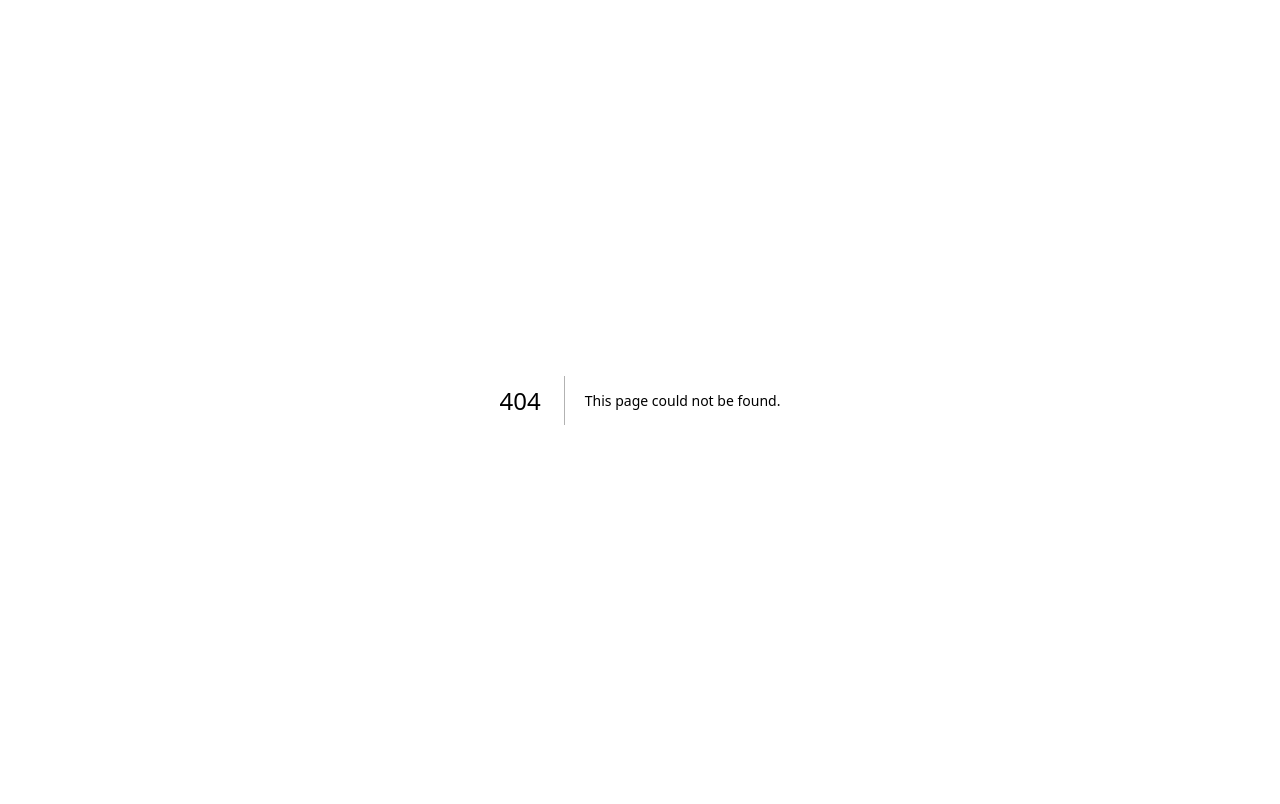
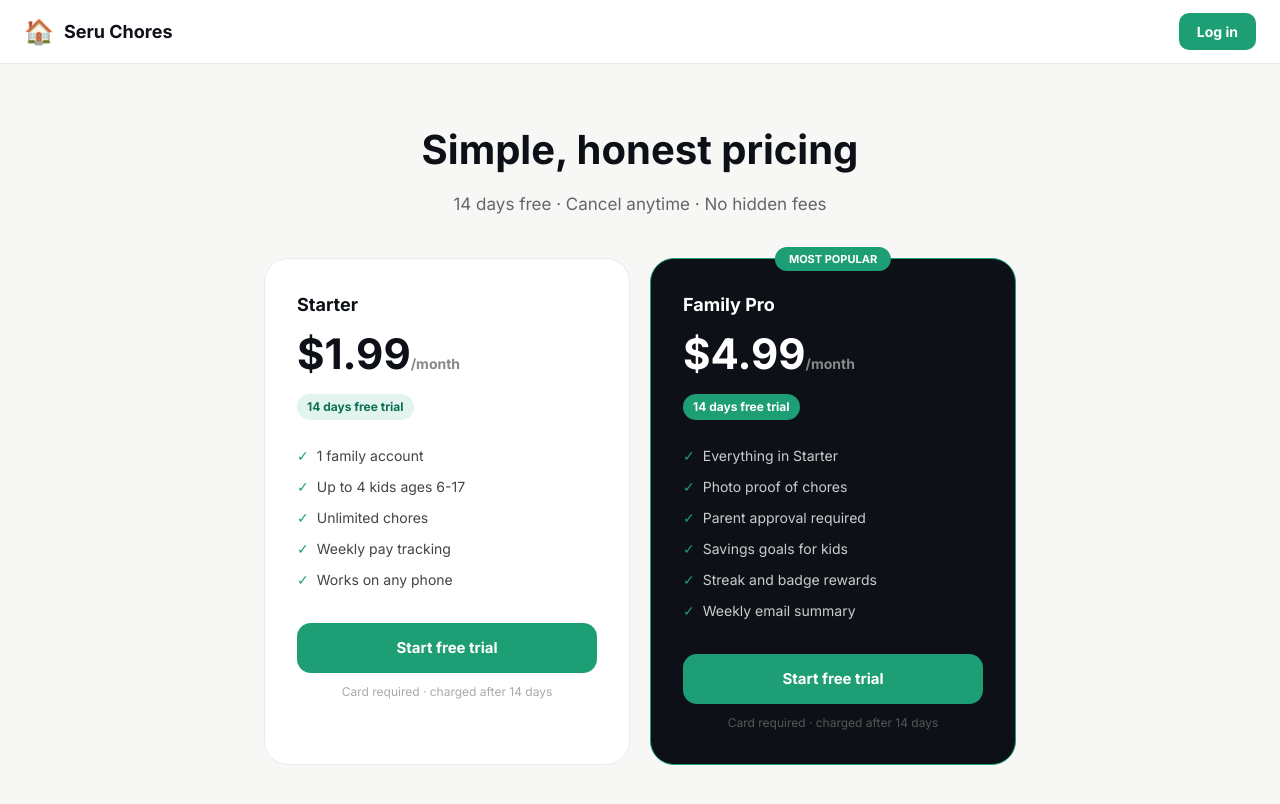
Before and after one commit to ChefNek2025/home-chores, a Next.js app: page /pricing in a window 1280 px wide. Before the commit this address had no page. Shown: the top 804 px of the page. Built offline with nearby package versions, Linux system fonts and the light colour scheme; no server answers.

Commit message:
Add Stripe payments with 14 day free trial

```diff
--- a/package.json
+++ b/package.json
@@ -9,6 +9,8 @@
     "lint": "next lint"
   },
   "dependencies": {
+    "@stripe/react-stripe-js": "^6.6.0",
+    "@stripe/stripe-js": "^9.8.0",
     "@supabase/auth-helpers-nextjs": "^0.15.0",
     "@supabase/auth-helpers-react": "^0.15.0",
     "@supabase/supabase-js": "^2.108.2",
@@ -18,6 +20,7 @@
     "postcss": "^8.5.15",
     "react": "^18",
     "react-dom": "^18",
+    "stripe": "^22.2.1",
     "tailwindcss": "^3.3.0",
     "uuid": "^14.0.0"
   },
--- /dev/null
+++ b/pages/api/create-checkout.ts
@@ -0,0 +1,28 @@
+import Stripe from 'stripe';
+import type { NextApiRequest, NextApiResponse } from 'next';
+
+const stripe = new Stripe(process.env.STRIPE_SECRET_KEY!, { apiVersion: '2025-05-28.basil' });
+
+export default async function handler(req: NextApiRequest, res: NextApiResponse) {
+  if (req.method !== 'POST') return res.status(405).end();
+
+  const { priceId, email } = req.body;
+
+  try {
+    const session = await stripe.checkout.sessions.create({
+      payment_method_types: ['card'],
+      mode: 'subscription',
+      customer_email: email,
+      line_items: [{ price: priceId, quantity: 1 }],
+      subscription_data: {
+        trial_period_days: 14,
+      },
+      success_url: `${process.env.NEXT_PUBLIC_URL || 'http://localhost:3000'}/dashboard?success=true`,
+      cancel_url: `${process.env.NEXT_PUBLIC_URL || 'http://localhost:3000'}/pricing`,
+    });
+
+    res.status(200).json({ url: session.url });
+  } catch (err: any) {
+    res.status(500).json({ error: err.message });
+  }
+}
--- /dev/null
+++ b/pages/pricing.tsx
@@ -0,0 +1,69 @@
+import { useState } from 'react';
+import { useRouter } from 'next/router';
+import { supabase } from '../lib/supabase';
+
+export default function PricingPage() {
+  const router = useRouter();
+  const [loading, setLoading] = useState('');
+
+  async function checkout(priceId, plan) {
+    setLoading(plan);
+    const { data: { user } } = await supabase.auth.getUser();
+    if (!user) { router.push('/login'); return; }
+    const res = await fetch('/api/create-checkout', {
+      method: 'POST',
+      headers: { 'Content-Type': 'application/json' },
+      body: JSON.stringify({ priceId, email: user.email }),
+    });
+    const data = await res.json();
+    if (data.url) window.location.href = data.url;
+    else { alert('Error: ' + data.error); setLoading(''); }
+  }
+
+  return (
+    <div style={{ fontFamily:'Inter,system-ui,sans-serif', minHeight:'100vh', background:'#F7F7F5' }}>
+      <div style={{ background:'#fff', borderBottom:'1px solid #EBEBEB', padding:'0 24px', height:64, display:'flex', alignItems:'center', justifyContent:'space-between' }}>
+        <div style={{ display:'flex', alignItems:'center', gap:10 }}>
+          <span style={{ fontSize:24 }}>🏠</span>
+          <span style={{ fontWeight:800, fontSize:18, color:'#0D1117' }}>Seru Chores</span>
+        </div>
+        <button onClick={() => router.push('/login')} style={{ background:'#1D9E75', color:'#fff', border:'none', borderRadius:10, padding:'8px 18px', fontWeight:700, fontSize:14, cursor:'pointer' }}>Log in</button>
+      </div>
+      <div style={{ textAlign:'center', padding:'56px 24px 40px' }}>
+        <h1 style={{ fontSize:40, fontWeight:800, color:'#0D1117', marginBottom:12 }}>Simple, honest pricing</h1>
+        <p style={{ fontSize:17, color:'#666' }}>14 days free · Cancel anytime · No hidden fees</p>
+      </div>
+      <div style={{ maxWidth:800, margin:'0 auto', padding:'0 24px 80px', display:'grid', gridTemplateColumns:'repeat(auto-fit,minmax(280px,1fr))', gap:20 }}>
+        <div style={{ background:'#fff', borderRadius:24, padding:32, border:'1.5px solid #EBEBEB' }}>
+          <div style={{ fontWeight:800, fontSize:18, color:'#0D1117', marginBottom:4 }}>Starter</div>
+          <div style={{ fontSize:42, fontWeight:800, color:'#0D1117', marginBottom:8 }}>$1.99<span style={{ fontSize:14, color:'#888' }}>/month</span></div>
+          <div style={{ background:'#E1F5EE', color:'#0F6E56', fontSize:12, fontWeight:700, padding:'4px 10px', borderRadius:99, display:'inline-block', marginBottom:20 }}>14 days free trial</div>
+          <ul style={{ listStyle:'none', marginBottom:28 }}>
+            {['1 family account','Up to 4 kids ages 6-17','Unlimited chores','Weekly pay tracking','Works on any phone'].map(f => (
+              <li key={f} style={{ display:'flex', gap:8, padding:'5px 0', fontSize:14, color:'#444' }}><span style={{ color:'#1D9E75' }}>✓</span>{f}</li>
+            ))}
+          </ul>
+          <button onClick={() => checkout('price_1TjSMT803CgXwbBDDbNm3VQ3', 'starter')} style={{ width:'100%', background:'#1D9E75', color:'#fff', border:'none', borderRadius:14, padding:14, fontSize:15, fontWeight:700, cursor:'pointer' }}>
+            {loading === 'starter' ? 'Loading...' : 'Start free trial'}
+          </button>
+          <p style={{ textAlign:'center', fontSize:12, color:'#AAA', marginTop:10 }}>Card required · charged after 14 days</p>
+        </div>
+        <div style={{ background:'#0D1117', borderRadius:24, padding:32, border:'1.5px solid #1D9E75', position:'relative' }}>
+          <div style={{ position:'absolute', top:-12, left:'50%', transform:'translateX(-50%)', background:'#1D9E75', color:'#fff', fontSize:11, fontWeight:700, padding:'4px 14px', borderRadius:99 }}>MOST POPULAR</div>
+          <div style={{ fontWeight:800, fontSize:18, color:'#fff', marginBottom:4 }}>Family Pro</div>
+          <div style={{ fontSize:42, fontWeight:800, color:'#fff', marginBottom:8 }}>$4.99<span style={{ fontSize:14, color:'#888' }}>/month</span></div>
+          <div style={{ background:'#1D9E75', color:'#fff', fontSize:12, fontWeight:700, padding:'4px 10px', borderRadius:99, display:'inline-block', marginBottom:20 }}>14 days free trial</div>
+          <ul style={{ listStyle:'none', marginBottom:28 }}>
+            {['Everything in Starter','Photo proof of chores','Parent approval required','Savings goals for kids','Streak and badge rewards','Weekly email summary'].map(f => (
+              <li key={f} style={{ display:'flex', gap:8, padding:'5px 0', fontSize:14, color:'#ccc' }}><span style={{ color:'#1D9E75' }}>✓</span>{f}</li>
+            ))}
+          </ul>
+          <button onClick={() => checkout('price_1TjVL4803CgXwbBDWwvo9qhC', 'pro')} style={{ width:'100%', background:'#1D9E75', color:'#fff', border:'none', borderRadius:14, padding:14, fontSize:15, fontWeight:700, cursor:'pointer' }}>
+            {loading === 'pro' ? 'Loading...' : 'Start free trial'}
+          </button>
+          <p style={{ textAlign:'center', fontSize:12, color:'#555', marginTop:10 }}>Card required · charged after 14 days</p>
+        </div>
+      </div>
+    </div>
+  );
+}
```
Also changed, not shown: .eslintrc.json, 1 other file (tests, documents, lock files or other folders).
